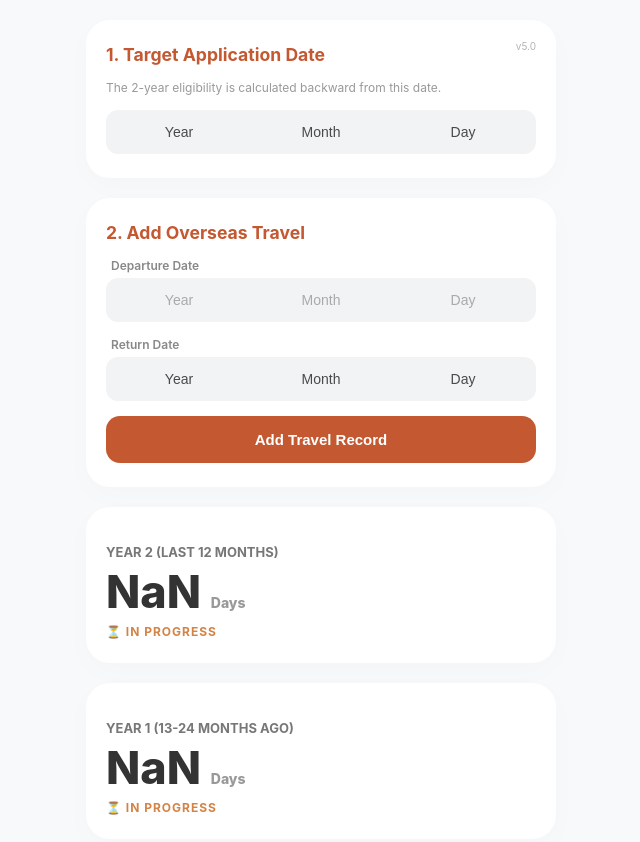
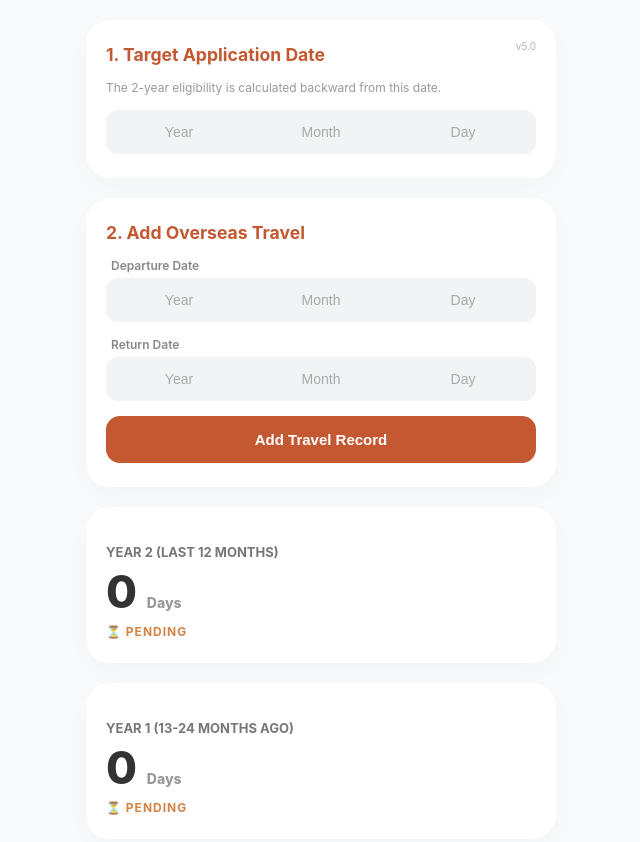
Before and after one commit to Helena2018/NZ-184, a plain HTML site: page index.html in a window 1280 px wide. Shown: the top 842 px of the page, without its empty margins (319-959 px from the left). Drawn offline with Linux system fonts and the light colour scheme.

Commit message:
renewed the caculated

```diff
--- a/index.html
+++ b/index.html
@@ -13,9 +13,9 @@
         <h2>1. Target Application Date</h2>
         <p class="instruction">The 2-year eligibility is calculated backward from this date.</p>
         <div class="pill-container">
-            <select id="appY"></select>
-            <select id="appM"></select>
-            <select id="appD"></select>
+            <select id="appY" required></select>
+            <select id="appM" required></select>
+            <select id="appD" required></select>
         </div>
     </div>
 
@@ -30,9 +30,9 @@
 
         <div class="date-label">Return Date</div>
         <div class="pill-container">
-            <select id="arrY"></select>
-            <select id="arrM"></select>
-            <select id="arrD"></select>
+            <select id="arrY" required></select>
+            <select id="arrM" required></select>
+            <select id="arrD" required></select>
         </div>
         <button class="primary-btn" onclick="addTrip()">Add Travel Record</button>
     </div>
--- a/script.js
+++ b/script.js
@@ -52,6 +52,28 @@ function saveAndRender() {
 
 // Core Logic: Dynamic Rolling Calculation based on "Target Application Date"
 function render() {
+
+  const y = document.getElementById('appY').value;
+  const m = document.getElementById('appM').value;
+  const d = document.getElementById('appD').value;
+
+  if (!y || !m || !d) {
+    document.getElementById('progressContainer').innerHTML = `
+      <div class="card prog-card">
+                <h3>Year 2 (Last 12 months)</h3>
+                <div class="days-hero">0 <small style="font-size:14px; color:#999;">Days</small></div>
+                <div class="status-tag">⏳ PENDING</div>
+            </div>
+            <div class="card prog-card">
+                <h3>Year 1 (13-24 months ago)</h3>
+                <div class="days-hero">0 <small style="font-size:14px; color:#999;">Days</small></div>
+                <div class="status-tag">⏳ PENDING</div>
+            </div>
+    `;
+    return;
+  }
+
+
   const appDate = new Date(`${document.getElementById('appY').value}-${document.getElementById('appM').value}-${document.getElementById('appD').value}`);
 
   // Define two distinct 12-month windows
```
